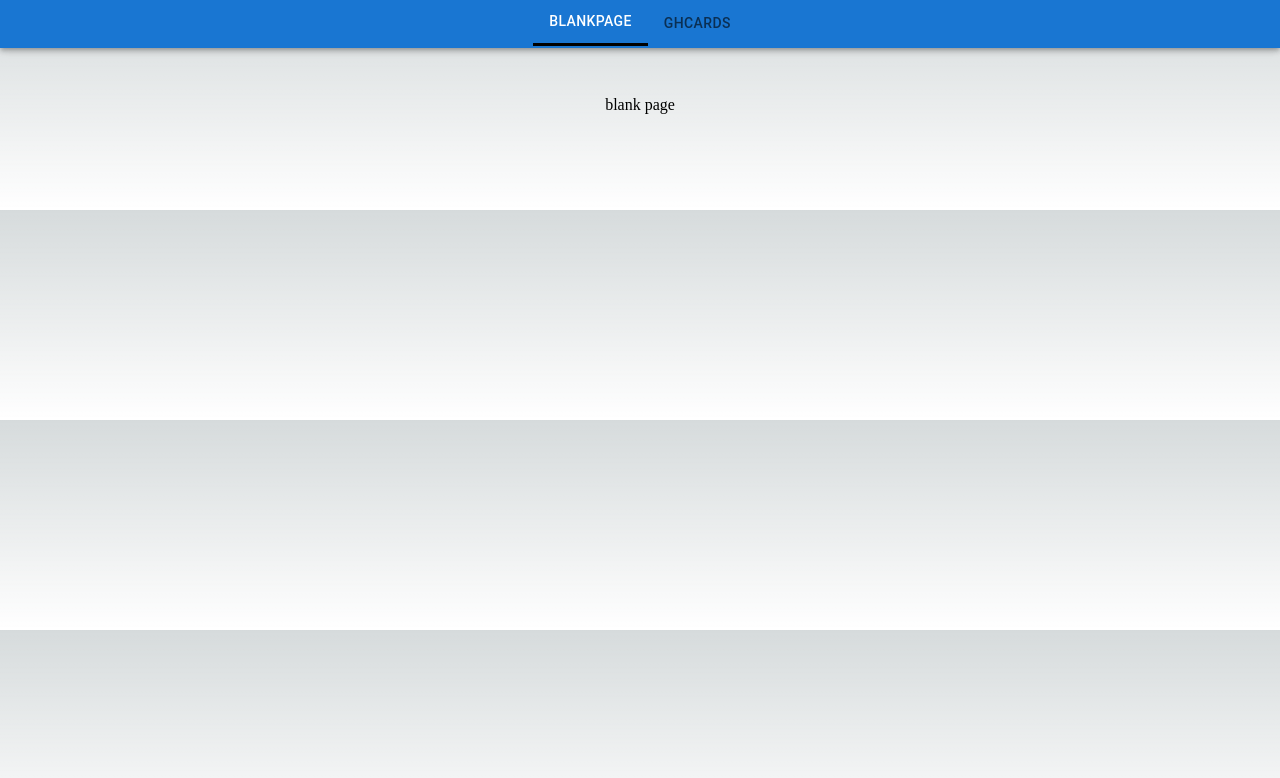
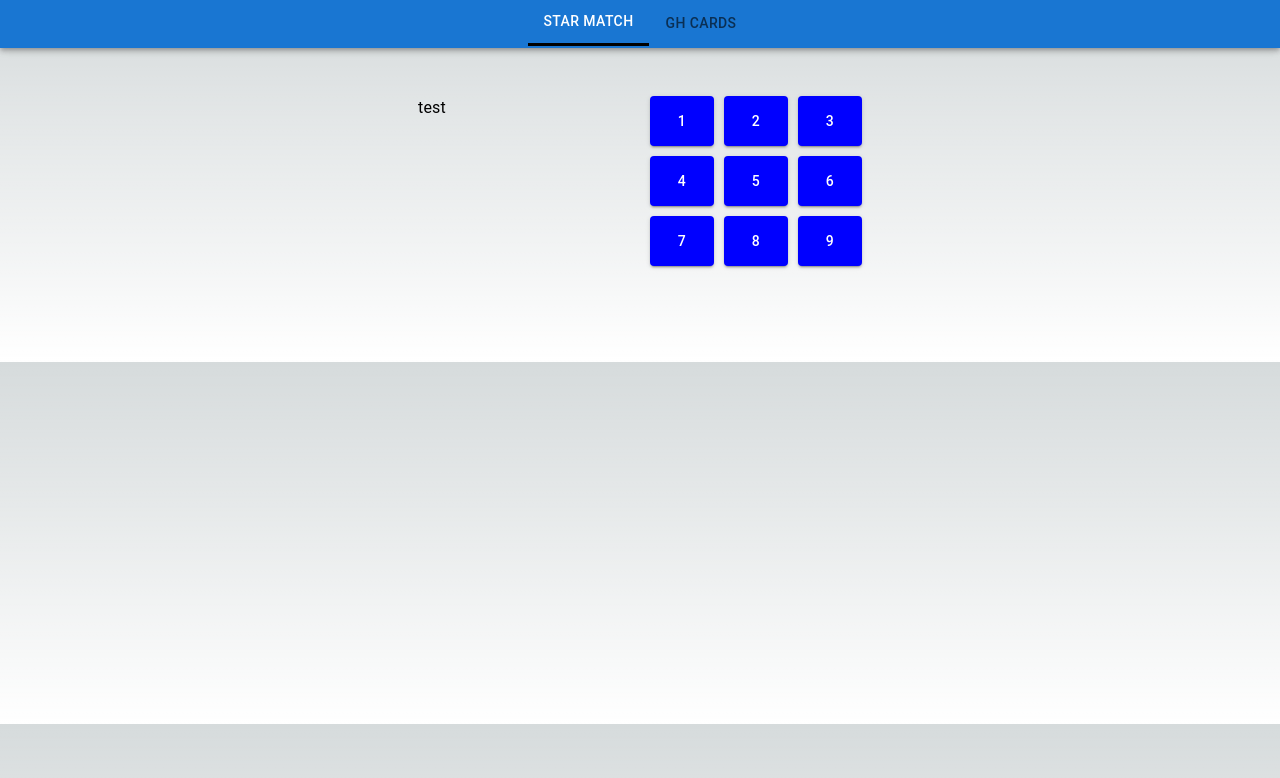
Before and after one commit to morenocami/my-next-app, a Next.js app: page / in a window 1280 px wide. Shown: the top 778 px of the page. Built offline with nearby package versions, Linux system fonts and the light colour scheme.

Commit message:
layout for the game with number grid

```diff
--- a/src/components/blank/blank.tsx
+++ /dev/null
@@ -1 +0,0 @@
-export const BlankPage = () => <div>blank page</div>;
--- /dev/null
+++ b/src/components/star-match/game-interface.tsx
@@ -0,0 +1,9 @@
+import Typography from "@mui/material/Typography";
+
+export const GameInterface = () => {
+  return (
+    <Typography variant="body1" color="initial">
+      test
+    </Typography>
+  );
+};
--- /dev/null
+++ b/src/components/star-match/index.tsx
@@ -0,0 +1,18 @@
+import { useState } from "react";
+import { NumberGrid } from "./number-grid";
+import { GameInterface } from "./game-interface";
+
+export const StarMatch = () => {
+  return (
+    <div
+      style={{
+        display: "grid",
+        gridTemplateColumns: "1fr 1fr",
+        gap: 20,
+      }}
+    >
+      <GameInterface />
+      <NumberGrid />
+    </div>
+  );
+};
--- /dev/null
+++ b/src/components/star-match/number-block.tsx
@@ -0,0 +1,26 @@
+import { Button } from "@mui/material";
+import { useState } from "react";
+
+export const NumberBlock = ({ value }: { value: number }) => {
+  const [position, setPosition] = useState(0);
+  const updatePosition = () => {
+    if (position < 2) setPosition(position + 1);
+  };
+  const positionStyle =
+    position === 0
+      ? { backgroundColor: "blue", "&:hover": { backgroundColor: "blue" } }
+      : { backgroundColor: "green", "&:hover": { backgroundColor: "green" } };
+  return (
+    <Button
+      variant="contained"
+      sx={{
+        height: "50px",
+        ...positionStyle,
+      }}
+      onClick={updatePosition}
+      disabled={position == 2}
+    >
+      {value}
+    </Button>
+  );
+};
--- /dev/null
+++ b/src/components/star-match/number-grid.tsx
@@ -0,0 +1,17 @@
+import { NumberBlock } from "./number-block";
+
+export const NumberGrid = ({ numbers = [1, 2, 3, 4, 5, 6, 7, 8, 9] }) => {
+  return (
+    <div
+      style={{
+        display: "grid",
+        gridTemplateColumns: "repeat(3, 1fr)",
+        gap: 10,
+      }}
+    >
+      {numbers.map((num) => (
+        <NumberBlock key={`num-block-${num}`} value={num} />
+      ))}
+    </div>
+  );
+};
--- a/src/pages/index.tsx
+++ b/src/pages/index.tsx
@@ -4,11 +4,14 @@ import { ToastContainer } from "react-toastify";
 import { AppBar, Tab, Tabs } from "@mui/material";
 import { GHCards } from "@/components/gh-cards";
 import { useState } from "react";
-import { BlankPage } from "@/components/blank/blank";
+import { StarMatch } from "@/components/star-match";
 
 export default function Home() {
   const [selectedTab, setSelectedTab] = useState(0);
-  const views = [GHCards, BlankPage].sort();
+  const views = [
+    { name: "Star Match", section: StarMatch },
+    { name: "GH Cards", section: GHCards },
+  ];
 
   return (
     <>
@@ -51,9 +54,9 @@ export default function Home() {
           </Tabs>
         </AppBar>
 
-        {views.map((View, index) => (
-          <div key={`view-${View.name}`} hidden={selectedTab !== index}>
-            {selectedTab === index && <View />}
+        {views.map(({ name, section: Section }, index) => (
+          <div key={`view-${name}`} hidden={selectedTab !== index}>
+            {selectedTab === index && <Section />}
           </div>
         ))}
       </main>
```
Also changed, not shown: 1 other file (tests, documents, lock files or other folders).
